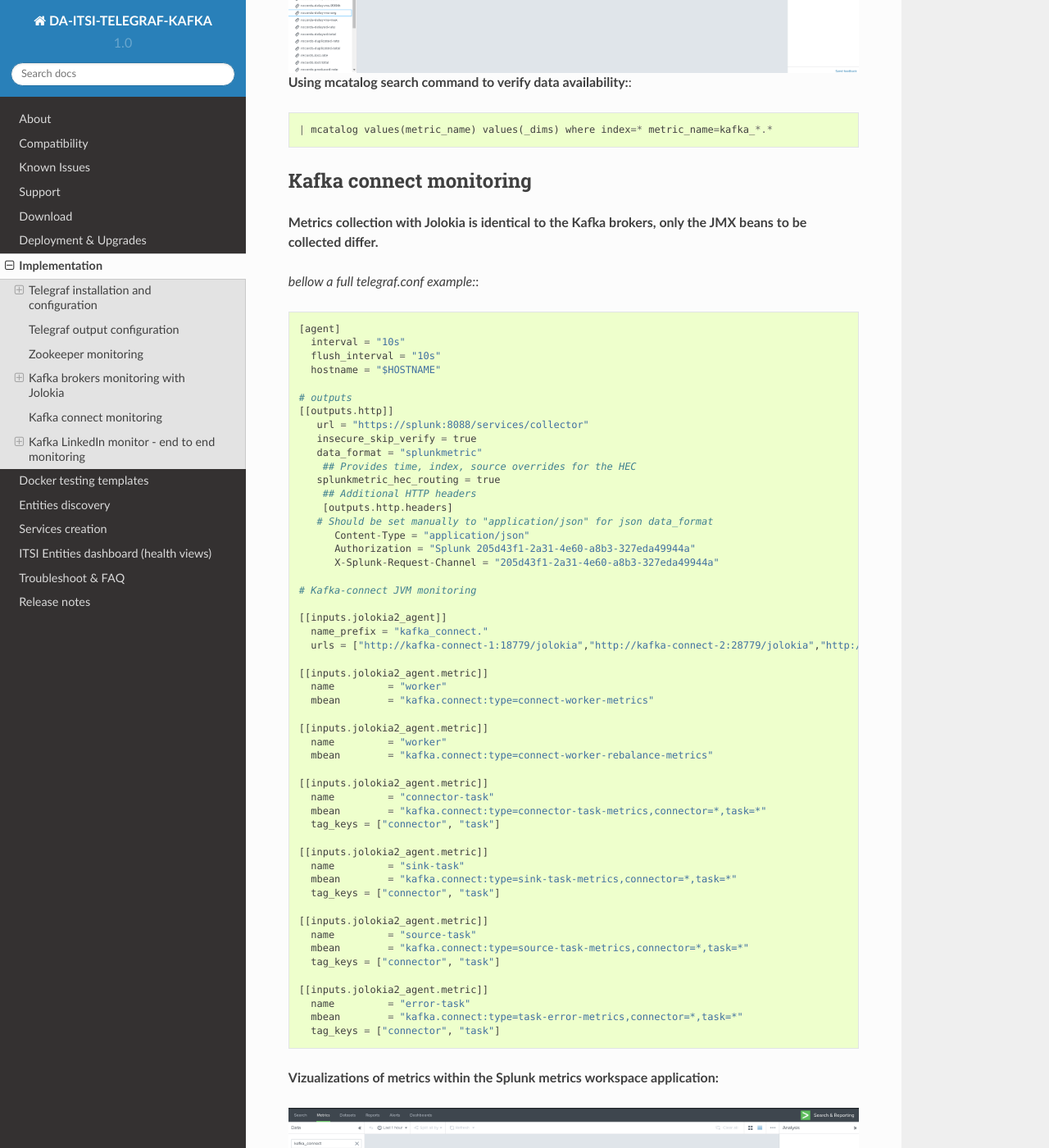
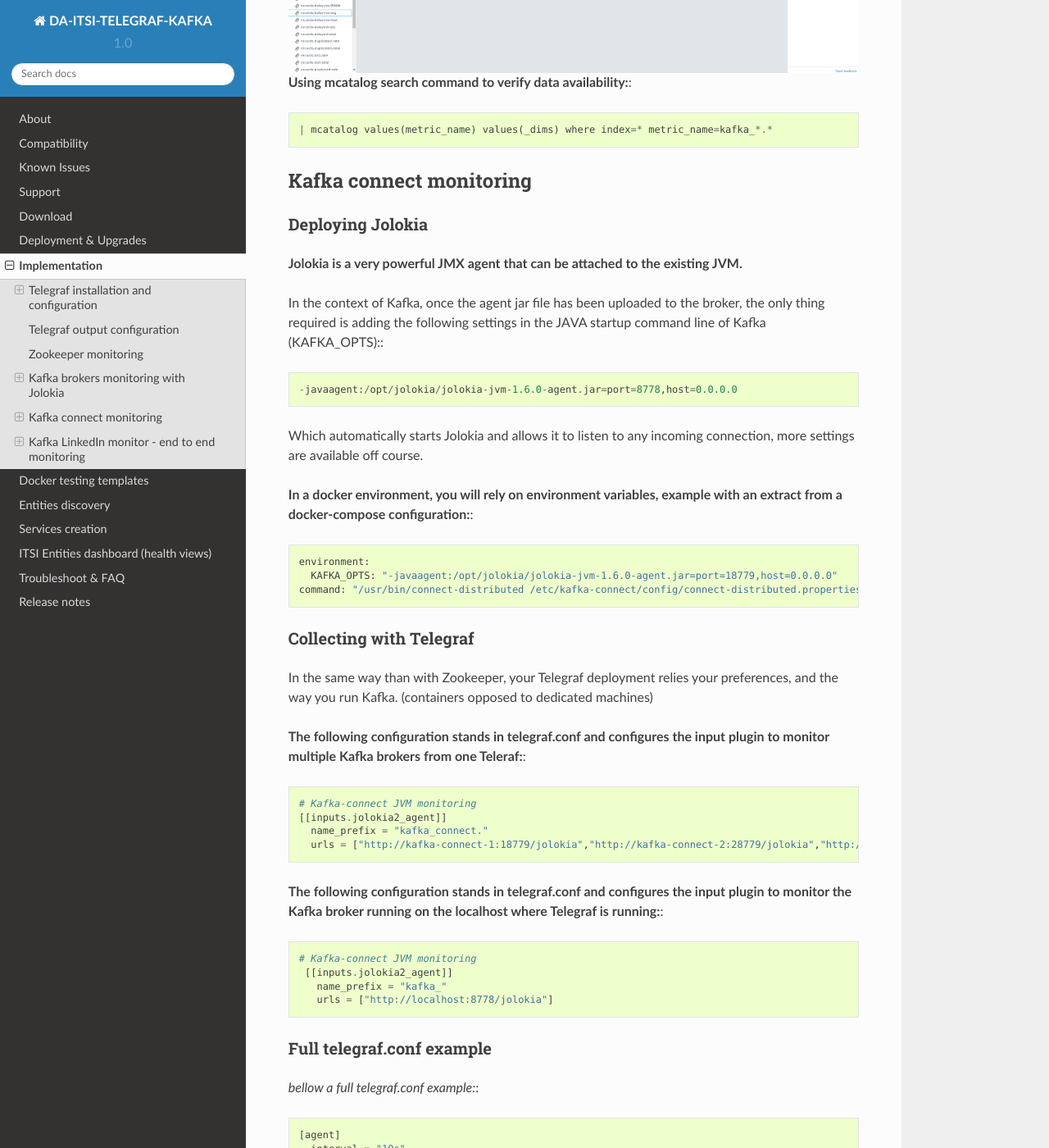
Before and after one commit to guilhemmarchand/DA-ITSI-TELEGRAF-KAFKA, a Sphinx documentation site: the page built from docs/kafka_monitoring.rst, in a window 1280 px wide and 1400 px high, scrolled down 7496 px. Shown: the whole window at 82% size. Built offline with Sphinx 7.4.7 and the Read the Docs theme 2.0.0, drawn with Linux system fonts in a browser that asks for light colours.

Commit message:
Kafla connect integration

```diff
--- a/docs/kafka_monitoring.rst
+++ b/docs/kafka_monitoring.rst
@@ -346,7 +346,44 @@
 Kafka connect monitoring
 ========================
 
-**Metrics collection with Jolokia is identical to the Kafka brokers, only the JMX beans to be collected differ.**
+Deploying Jolokia
+-----------------
+
+**Jolokia is a very powerful JMX agent that can be attached to the existing JVM.**
+
+In the context of Kafka, once the agent jar file has been uploaded to the broker, the only thing required is adding the following settings in the JAVA startup command line of Kafka (KAFKA_OPTS):::
+
+    -javaagent:/opt/jolokia/jolokia-jvm-1.6.0-agent.jar=port=8778,host=0.0.0.0
+
+Which automatically starts Jolokia and allows it to listen to any incoming connection, more settings are available off course.
+
+**In a docker environment, you will rely on environment variables, example with an extract from a docker-compose configuration:**::
+
+    environment:
+      KAFKA_OPTS: "-javaagent:/opt/jolokia/jolokia-jvm-1.6.0-agent.jar=port=18779,host=0.0.0.0"
+    command: "/usr/bin/connect-distributed /etc/kafka-connect/config/connect-distributed.properties-kafka-connect-1"
+
+Collecting with Telegraf
+------------------------
+
+In the same way than with Zookeeper, your Telegraf deployment relies your preferences, and the way you run Kafka. (containers opposed to dedicated machines)
+
+**The following configuration stands in telegraf.conf and configures the input plugin to monitor multiple Kafka brokers from one Teleraf:**::
+
+   # Kafka-connect JVM monitoring
+   [[inputs.jolokia2_agent]]
+     name_prefix = "kafka_connect."
+     urls = ["http://kafka-connect-1:18779/jolokia","http://kafka-connect-2:28779/jolokia","http://kafka-connect-3:38779/jolokia"]
+
+**The following configuration stands in telegraf.conf and configures the input plugin to monitor the Kafka broker running on the localhost where Telegraf is running:**::
+
+   # Kafka-connect JVM monitoring
+    [[inputs.jolokia2_agent]]
+      name_prefix = "kafka_"
+      urls = ["http://localhost:8778/jolokia"]
+
+Full telegraf.conf example
+--------------------------
 
 *bellow a full telegraf.conf example:*::
 
```
